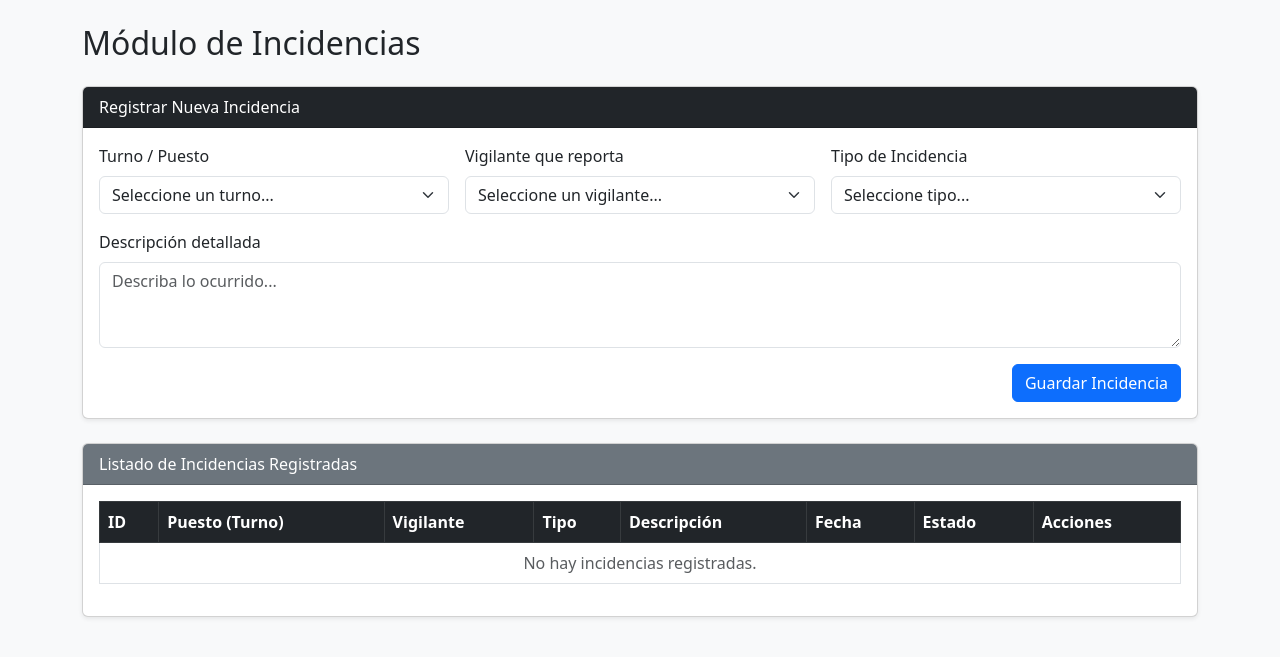
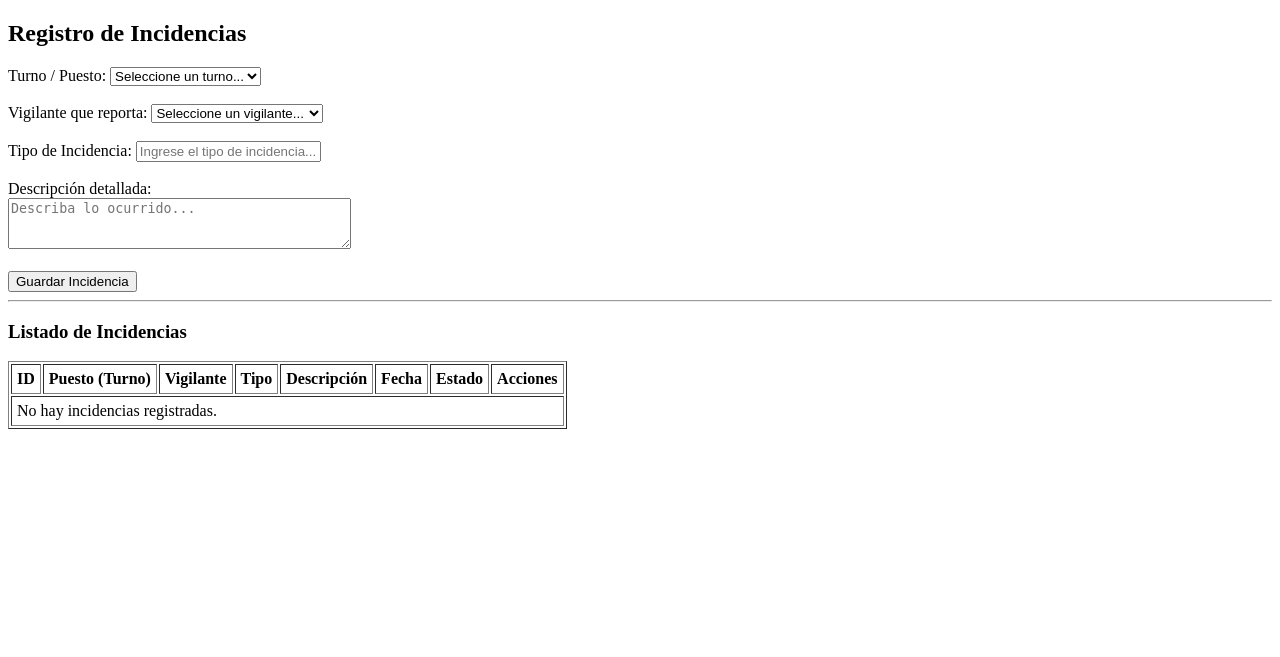
Before and after one commit to Miuli05/EMPRESA_DE_SEGURIDAD_O, a PHP site: page /app/vistas/formulario_incidencia.php in a window 1280 px wide. Shown: the top 657 px of the page. Run offline with PHP 8.4, Linux system fonts and the light colour scheme; tables that the repository leaves empty hold one stand-in row (values such as "Sample post").

Commit message:
correccion de errores

```diff
--- a/app/modelos/Incidencia.php
+++ b/app/modelos/Incidencia.php
@@ -2,7 +2,13 @@
 require_once __DIR__ . '/ModeloBase.php';
 
 class Incidencia extends ModeloBase
+
 {
+    public function listar(): array
+    {
+        return $this->listarDetallado();
+    }
+
     public function registrar(int $turnoId, int $vigilanteId, string $tipo, string $descripcion): int
     {
         $sql = "INSERT INTO incidencias (turno_id, vigilante_id, tipo, descripcion)
--- a/app/vistas/formulario_incidencia.php
+++ b/app/vistas/formulario_incidencia.php
@@ -23,92 +23,61 @@ $c->cerrar();
 <html lang="es">
 <head>
     <meta charset="UTF-8">
-    <meta name="viewport" content="width=device-width, initial-scale=1.0">
     <title>Gestión de Incidencias</title>
-    <link href="https://cdn.jsdelivr.net/npm/bootstrap@5.3.0/dist/css/bootstrap.min.css" rel="stylesheet">
 </head>
-<body class="bg-light">
-<div class="container py-4">
-    <h2 class="mb-4">Módulo de Incidencias</h2>
+<body>
+    <h2>Registro de Incidencias</h2>
 
     <?php if (isset($_GET['mensaje'])): ?>
-        <div class="alert alert-success alert-dismissible fade show" role="alert">
+        <p style="color: green;"><b>
             <?php
             if ($_GET['mensaje'] === 'registrado') echo "Incidencia registrada correctamente.";
             elseif ($_GET['mensaje'] === 'actualizado') echo "Estado de la incidencia actualizado.";
             elseif ($_GET['mensaje'] === 'eliminado') echo "Incidencia eliminada correctamente.";
             ?>
-            <button type="button" class="btn-close" data-bs-dismiss="alert"></button>
-        </div>
+        </b></p>
     <?php endif; ?>
 
     <?php if (isset($_GET['error'])): ?>
-        <div class="alert alert-danger alert-dismissible fade show" role="alert">
-            <?= htmlspecialchars($_GET['error']) ?>
-            <button type="button" class="btn-close" data-bs-dismiss="alert"></button>
-        </div>
+        <p style="color: red;"><b>Error:</b> <?= htmlspecialchars($_GET['error']) ?></p>
     <?php endif; ?>
 
-    <div class="card shadow-sm mb-4">
-        <div class="card-header bg-dark text-white">Registrar Nueva Incidencia</div>
-        <div class="card-body">
     <form action="../controladores/ControladorIncidencias.php" method="POST">
         <input type="hidden" name="accion" value="registrar">
-                <div class="row g-3">
-                    <div class="col-md-4">
-                        <label class="form-label">Turno / Puesto</label>
-                        <select name="turno_id" class="form-select" required>
+
+        <label>Turno / Puesto:</label>
+        <select name="turno_id" required>
             <option value="">Seleccione un turno...</option>
             <?php foreach ($turnos as $t): ?>
                 <option value="<?= $t['id'] ?>">
                     #<?= $t['id'] ?> - <?= htmlspecialchars($t['puesto']) ?> (<?= $t['fecha_inicio'] ?>)
                 </option>
             <?php endforeach; ?>
-                        </select>
-                    </div>
+        </select><br><br>
 
-                    <div class="col-md-4">
-                        <label class="form-label">Vigilante que reporta</label>
-                        <select name="vigilante_id" class="form-select" required>
+        <label>Vigilante que reporta:</label>
+        <select name="vigilante_id" required>
             <option value="">Seleccione un vigilante...</option>
             <?php foreach ($vigilantes as $v): ?>
                 <option value="<?= $v['id'] ?>">
                     <?= htmlspecialchars($v['codigo']) ?> - <?= htmlspecialchars($v['nombre']) ?>
                 </option>
             <?php endforeach; ?>
-                        </select>
-                    </div>
+        </select><br><br>
 
-                    <div class="col-md-4">
-                        <label class="form-label">Tipo de Incidencia</label>
-                        <select name="tipo" class="form-select" required>
-                            <option value="">Seleccione tipo...</option>
-                            <option value="Intrusión o acceso no autorizado">Intrusión o acceso no autorizado</option>
-                            <option value="Falla de equipo / cámaras">Falla de equipo / cámaras</option>
-                            <option value="Emergencia médica">Emergencia médica</option>
-                            <option value="Novedad en relevo de turno">Novedad en relevo de turno</option>
-                            <option value="Otro">Otro</option>
-                        </select>
-                    </div>
+        <label>Tipo de Incidencia:</label>
+        <input type="text" name="tipo" maxlength="100" placeholder="Ingrese el tipo de incidencia..." required><br><br>
 
-                    <div class="col-12">
-                        <label class="form-label">Descripción detallada</label>
-                        <textarea name="descripcion" class="form-control" rows="3" placeholder="Describa lo ocurrido..." required></textarea>
-                    </div>
+        <label>Descripción detallada:</label><br>
+        <textarea name="descripcion" rows="3" cols="40" placeholder="Describa lo ocurrido..." required></textarea><br><br>
 
-                    <div class="col-12 text-end">
-                        <button type="submit" class="btn btn-primary">Guardar Incidencia</button>
-                    </div>
-                </div>
+        <input type="submit" value="Guardar Incidencia">
     </form>
-        </div>
-    </div>
 
-    <div class="card shadow-sm">
-        <div class="card-header bg-secondary text-white">Listado de Incidencias Registradas</div>
-        <div class="card-body table-responsive">
-            <table class="table table-bordered table-hover align-middle">
-                <thead class="table-dark">
+    <hr>
+
+    <h3>Listado de Incidencias</h3>
+    <table border="1" cellpadding="5">
         <tr>
             <th>ID</th>
             <th>Puesto (Turno)</th>
@@ -119,13 +88,7 @@ $c->cerrar();
             <th>Estado</th>
             <th>Acciones</th>
         </tr>
-                </thead>
-                <tbody>
-                    <?php if (empty($listaIncidencias)): ?>
-                        <tr>
-                            <td colspan="8" class="text-center text-muted">No hay incidencias registradas.</td>
-                        </tr>
-                    <?php else: ?>
+        <?php if (!empty($listaIncidencias)): ?>
             <?php foreach ($listaIncidencias as $inc): ?>
                 <tr>
                     <td><?= $inc['id'] ?></td>
@@ -135,10 +98,10 @@ $c->cerrar();
                     <td><?= htmlspecialchars($inc['descripcion']) ?></td>
                     <td><?= $inc['fecha_creacion'] ?></td>
                     <td>
-                                    <form action="../controladores/ControladorIncidencias.php" method="POST" class="d-flex gap-1">
+                        <form action="../controladores/ControladorIncidencias.php" method="POST">
                             <input type="hidden" name="accion" value="cambiar_estado">
                             <input type="hidden" name="id" value="<?= $inc['id'] ?>">
-                                        <select name="estado" class="form-select form-select-sm" onchange="this.form.submit()">
+                            <select name="estado" onchange="this.form.submit()">
                                 <option value="abierta" <?= $inc['estado'] === 'abierta' ? 'selected' : '' ?>>Abierta</option>
                                 <option value="en_seguimiento" <?= $inc['estado'] === 'en_seguimiento' ? 'selected' : '' ?>>En seguimiento</option>
                                 <option value="cerrada" <?= $inc['estado'] === 'cerrada' ? 'selected' : '' ?>>Cerrada</option>
@@ -149,17 +112,16 @@ $c->cerrar();
                         <form action="../controladores/ControladorIncidencias.php" method="POST" onsubmit="return confirm('¿Eliminar esta incidencia?');">
                             <input type="hidden" name="accion" value="eliminar">
                             <input type="hidden" name="id" value="<?= $inc['id'] ?>">
-                                        <button type="submit" class="btn btn-sm btn-danger">Eliminar</button>
+                            <input type="submit" value="Eliminar">
                         </form>
                     </td>
                 </tr>
             <?php endforeach; ?>
+        <?php else: ?>
+            <tr>
+                <td colspan="8">No hay incidencias registradas.</td>
+            </tr>
         <?php endif; ?>
-                </tbody>
     </table>
-        </div>
-    </div>
-</div>
-<script src="https://cdn.jsdelivr.net/npm/bootstrap@5.3.0/dist/js/bootstrap.bundle.min.js"></script>
 </body>
 </html>
```
Lines whose indentation alone changed are shown as unchanged.
